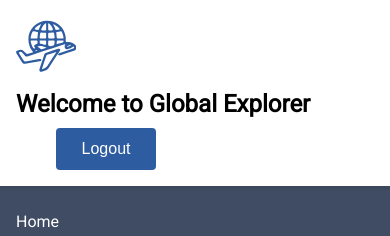
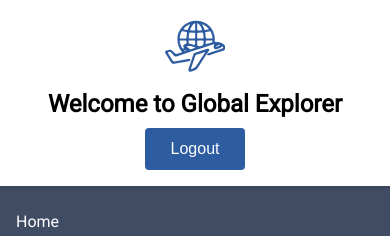
Before and after one commit to poohbae/GlobalExplorer, a React (Create React App) app in the folder frontend/: page /profile in a window 390 px wide. Shown: the top 236 px of the page. Built offline with nearby package versions, Linux system fonts and the light colour scheme; no server answers.

Commit message:
update css

```diff
--- a/frontend/src/index.css
+++ b/frontend/src/index.css
@@ -409,11 +409,12 @@ label {
 
   .header {
     flex-direction: column;
-    align-items: flex-start;
+    align-items: center;
+    justify-content: center;
     padding: 1rem;
     min-height: auto;
+    text-align: center;
   }
-
   .logo {
     height: 60px;
     margin: 0 0 10px 0;
```
